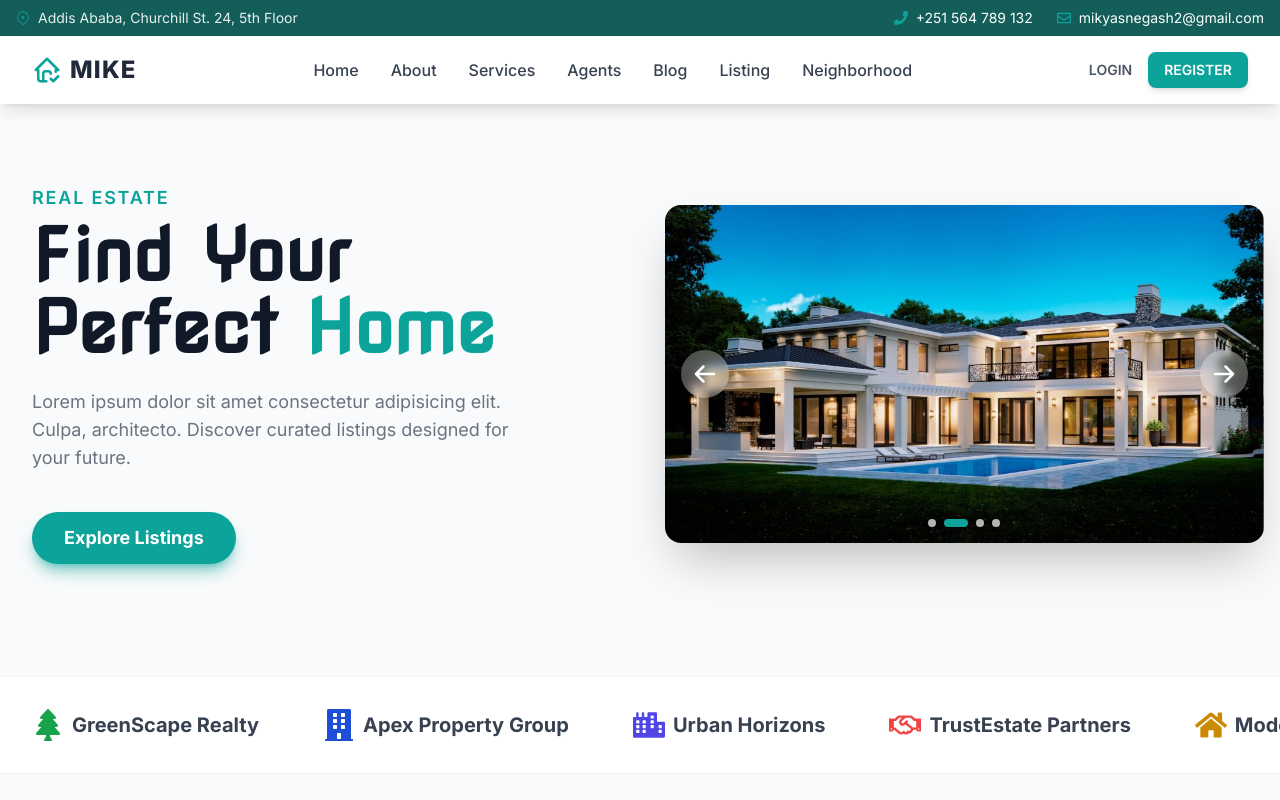
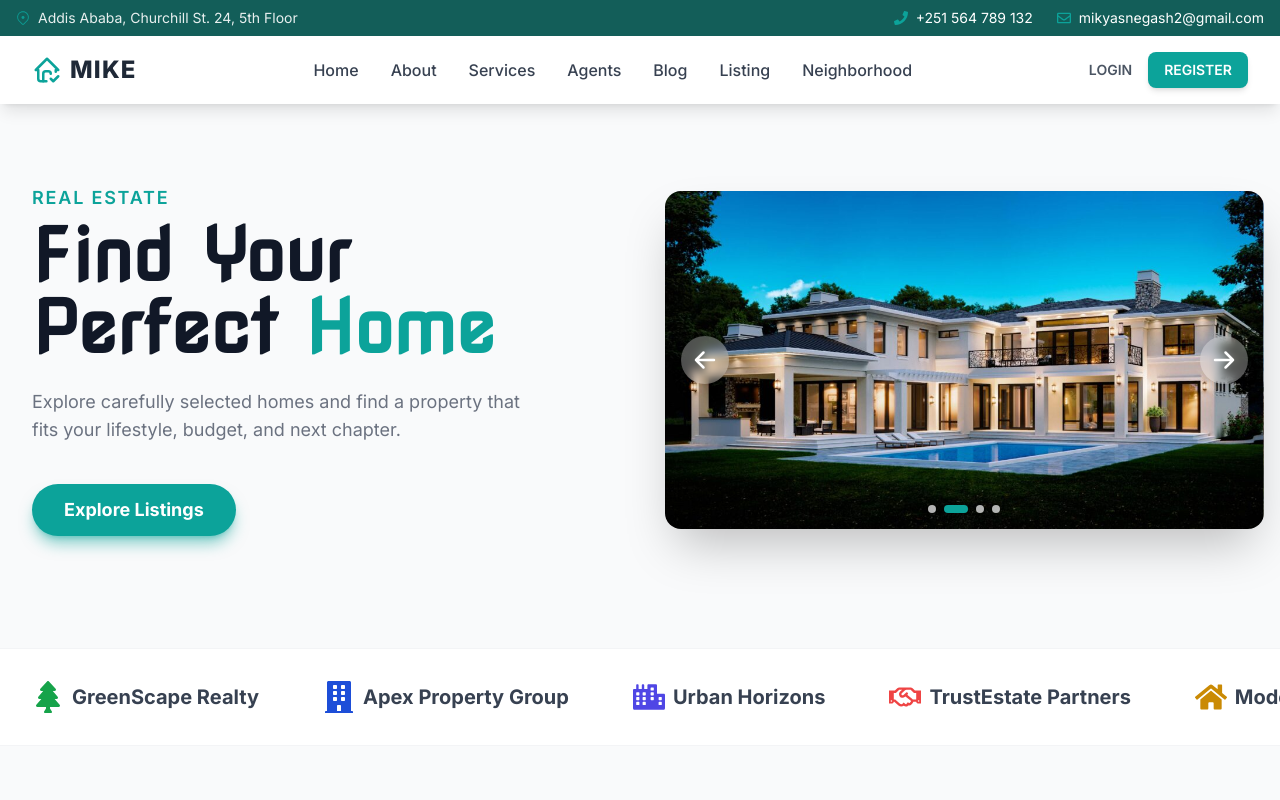
Before and after one commit to MikeWeDev/REALSTATE, a React (Vite) app: page / in a window 1280 px wide. Shown: the top 800 px of the page. Built offline with nearby package versions, Linux system fonts and the light colour scheme.

Commit message:
connect hero CTA to listings and replace placeholder copy

```diff
--- a/src/Components/Homepage/RealState.jsx
+++ b/src/Components/Homepage/RealState.jsx
@@ -1,5 +1,4 @@
 import { useState, useEffect } from "react";
-import { Link } from "react-router-dom";
 import {
   FaBuilding,
   FaCity,
@@ -144,16 +143,16 @@ const RealState = () => {
             </h1>
 
             <p className="text-gray-500 text-lg mb-10 max-w-lg">
-              Lorem ipsum dolor sit amet consectetur adipisicing elit. Culpa,
-              architecto. Discover curated listings designed for your future.
+              Explore carefully selected homes and find a property that fits
+              your lifestyle, budget, and next chapter.
             </p>
 
-            <Link
-              to="/listings"
+            <a
+              href="#listings"
               className="inline-block px-8 py-3 text-lg font-bold text-white bg-[#0ca39a] rounded-full shadow-lg shadow-[#0ca39a]/50 hover:bg-[#098e85] hover:shadow-xl transition duration-300 transform hover:scale-[1.02] focus-visible:outline-none focus-visible:ring-4 focus-visible:ring-[#0ca39a]/40"
             >
               Explore Listings
-            </Link>
+            </a>
           </div>
 
           <div
--- a/src/Home.jsx
+++ b/src/Home.jsx
@@ -39,7 +39,7 @@ export default function Home() {
         <div ref={serviceRef}><Service /></div>
         <div ref={agentRef}><Agent /></div>
         <div ref={reviewRef}><Review /></div>
-        <div ref={listingRef}><Latest /></div>
+        <div id="listings" ref={listingRef}><Latest /></div>
         <div ref={neighbourhoodRef}><Neighbor /></div>
       </main>
 
```
